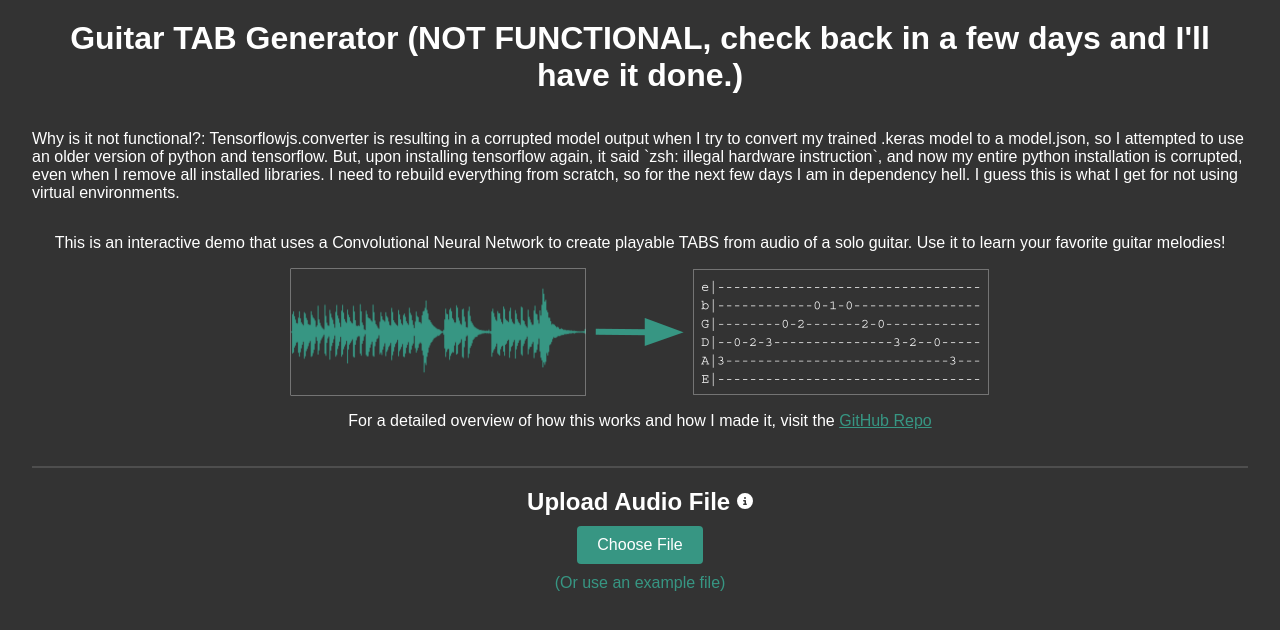
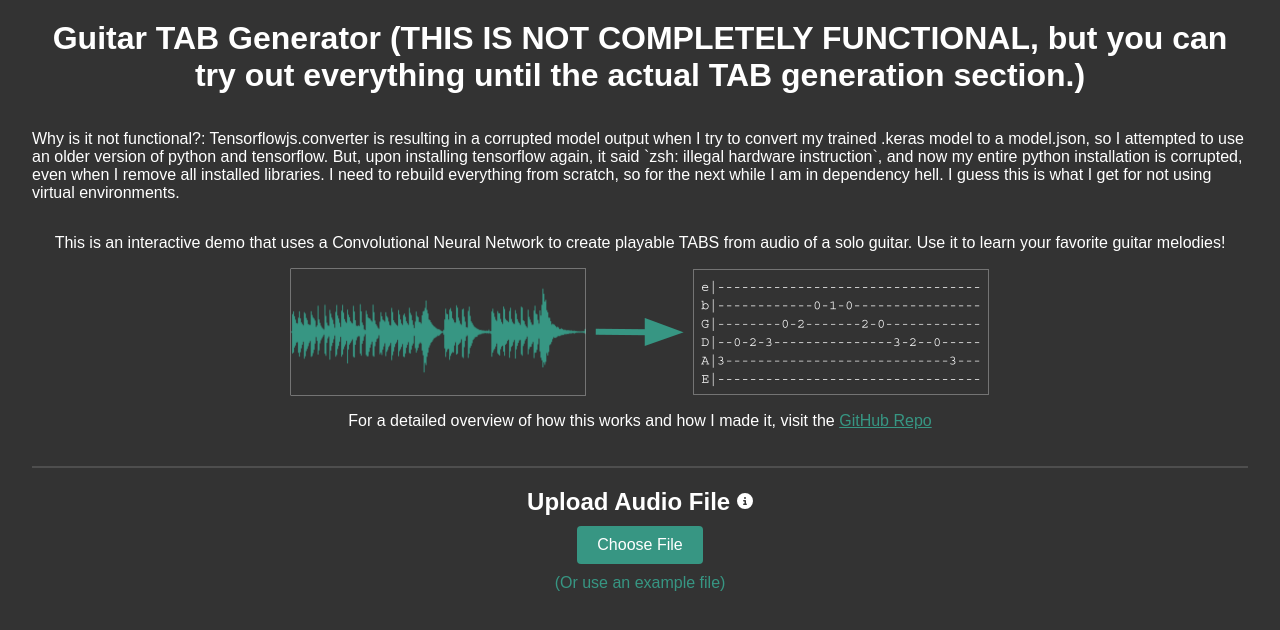
Before and after one commit to Giantryan484/Guitar-TAB-Generator, a React (Create React App) app in the folder Website/tab-generator-app/: page / in a window 1280 px wide. Shown: the top 630 px of the page. Built offline with nearby package versions, Linux system fonts and the light colour scheme.

Commit message:
update functionality description

```diff
--- a/Website/tab-generator-app/src/TABGenerator.js
+++ b/Website/tab-generator-app/src/TABGenerator.js
@@ -508,8 +508,8 @@ function TABGenerator() {
     return (
         <div className='container'>
             <div className='center-column'>
-                <h1 className='title'>Guitar TAB Generator (NOT FUNCTIONAL, check back in a few days and I'll have it done.)</h1>
-                <p>Why is it not functional?: Tensorflowjs.converter is resulting in a corrupted model output when I try to convert my trained .keras model to a model.json, so I attempted to use an older version of python and tensorflow. But, upon installing tensorflow again, it said `zsh: illegal hardware instruction`, and now my entire python installation is corrupted, even when I remove all installed libraries. I need to rebuild everything from scratch, so for the next few days I am in dependency hell. I guess this is what I get for not using virtual environments.</p>
+                <h1 className='title'>Guitar TAB Generator (THIS IS NOT COMPLETELY FUNCTIONAL, but you can try out everything until the actual TAB generation section.)</h1>
+                <p>Why is it not functional?: Tensorflowjs.converter is resulting in a corrupted model output when I try to convert my trained .keras model to a model.json, so I attempted to use an older version of python and tensorflow. But, upon installing tensorflow again, it said `zsh: illegal hardware instruction`, and now my entire python installation is corrupted, even when I remove all installed libraries. I need to rebuild everything from scratch, so for the next while I am in dependency hell. I guess this is what I get for not using virtual environments.</p>
                 <p>This is an interactive demo that uses a Convolutional Neural Network to create playable TABS from audio of a solo guitar. Use it to learn your favorite guitar melodies!</p>
                 <img
                     src={"demo_image(1).png"}
```
